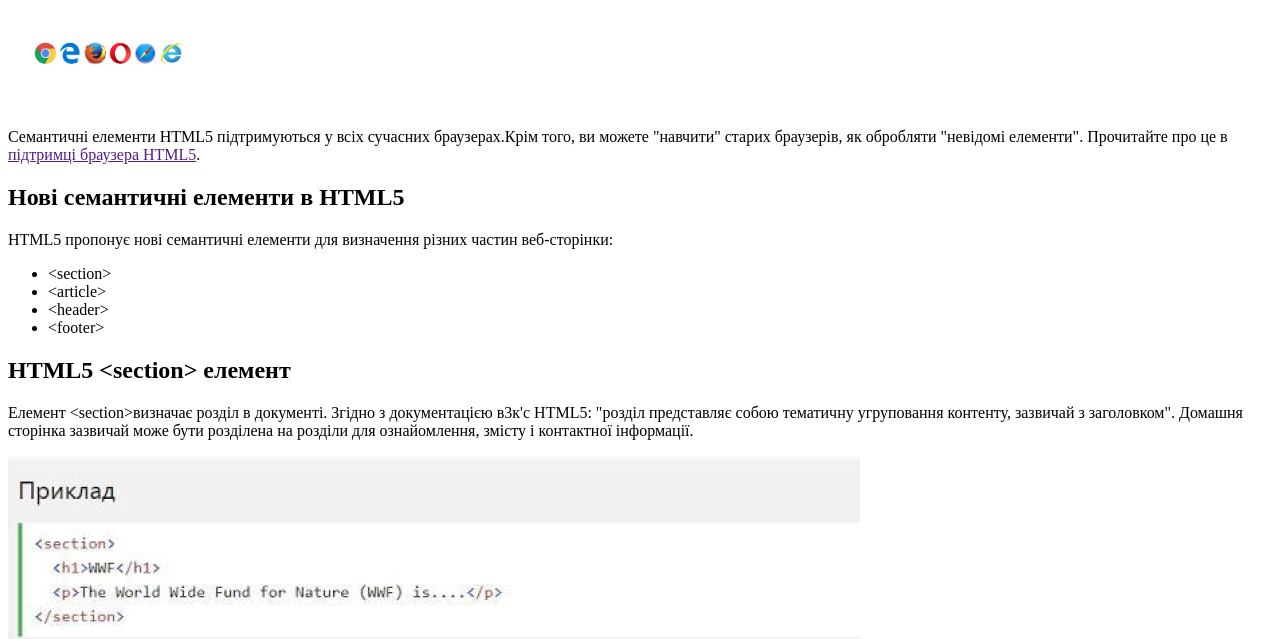
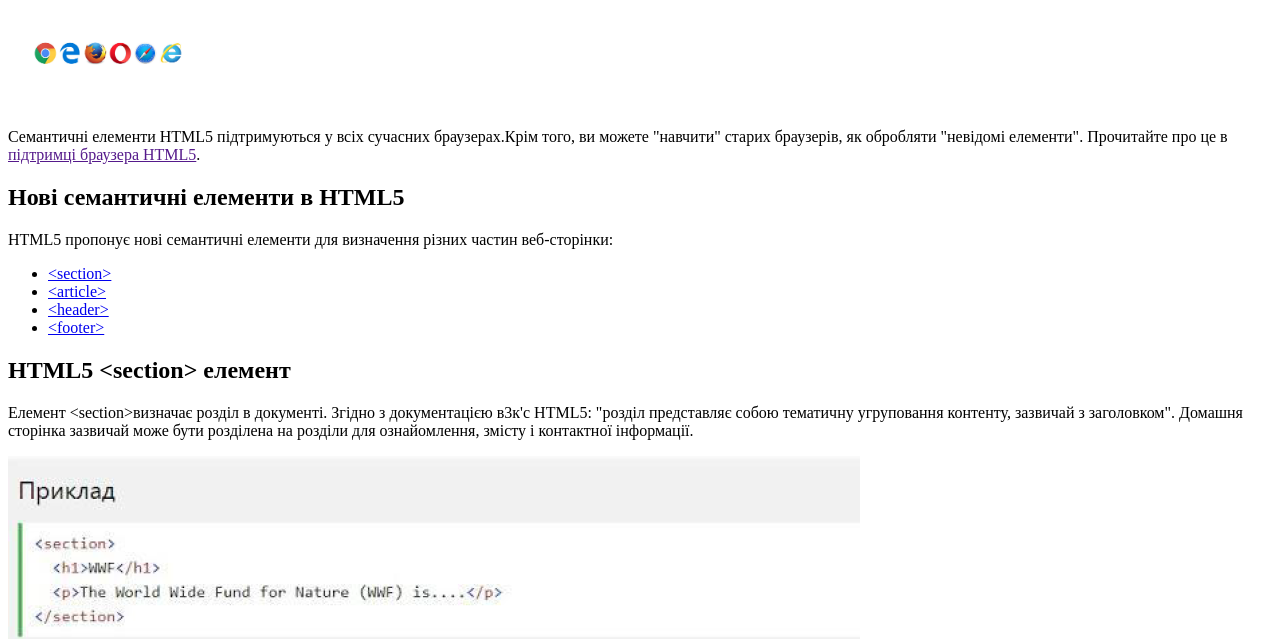
Before and after one commit to catharkriss/hw_html-tags, a plain HTML site: page index.html in a window 1280 px wide. Shown: the part 184-823 px from the top of the page. Drawn offline with Linux system fonts and the light colour scheme.

Commit message:
add changes to content

```diff
--- a/index.html
+++ b/index.html
@@ -31,16 +31,16 @@
         HTML5 пропонує нові семантичні елементи для визначення різних частин
         веб-сторінки:
         <ul>
-        <li>&#x3C;section&#x3E;</li>
-        <li>&#x3C;article&#x3E;</li>
-        <li>&#x3C;header&#x3E;</li>
-        <li>&#x3C;footer&#x3E;</li>
+        <li><a href="#section">&#x3C;section&#x3E;</a></li>
+        <li><a href="#article">&#x3C;article&#x3E;</a></li>
+        <li><a href="#header">&#x3C;header&#x3E;</a></li>
+        <li><a href="#footer">&#x3C;footer&#x3E;</a></li>
         </ul>
       </p>
     </section>
 
     <section>
-      <h2>HTML5 &#x3C;section&#x3E; елемент</h2>
+      <h2 id="section">HTML5 &#x3C;section&#x3E; елемент</h2>
         <p>
           Елемент &#x3C;section&#x3E;визначає розділ в документі. Згідно з документацією в3к'c HTML5:
           "розділ представляє собою тематичну угруповання контенту, зазвичай з заголовком". Домашня сторінка
@@ -51,7 +51,7 @@
     </section>
 
     <section>
-      <h2>HTML5 &#x3C;article&#x3E; елемент </h2>
+      <h2 id="article">HTML5 &#x3C;article&#x3E; елемент </h2>
         <p>
           Елемент &#x3C;article&#x3E;визначає незалежний, автономний вміст.
           Стаття повинна мати сенс самостійно, i вона повинна мати можливість
@@ -67,7 +67,7 @@
     </section>
 
     <section>
-      <h2>HTML5 &#x3C;header&#x3E; елемент</h2>
+      <h2 id="header">HTML5 &#x3C;header&#x3E; елемент</h2>
         <p>
           Елемент &#x3C;header&#x3E;задає заголовок для документа aбо розділу. Елемент &#x3C;header&#x3E;повинен використовуватися в якості контейнера для
           вступного змісту. В одному документі може бути кілька елементів &#x3C;header&#x3E;.
@@ -77,7 +77,7 @@
     </section>
 
     <section>
-      <h2>HTML5 &#x3C;footer&#x3E; елемент</h2>
+      <h2 id="footer">HTML5 &#x3C;footer&#x3E; елемент</h2>
         <p>
           Елемент &#x3C;footer&#x3E;вказує нижній колонтитул для документа або розділу.
           Нижній колонтитул зазвичай містить автора документа, інформацію про
@@ -86,6 +86,21 @@
         </p>
         <img src="images/Знімок екрана 2024-05-29 204844.png" alt="example">
     </section>
+
+    <section>
+      <h3>Про сучасні тренди front-end розробки детальніше у відео нижче:</h3>
+        <iframe width="560" height="315" src="https://www.youtube.com/embed/dEBVe8Ij7JU?si=Efxze6fv-d5al4jP"
+        title="YouTube video player" frameborder="0" allow="accelerometer; autoplay; clipboard-write; encrypted-media;
+         gyroscope; picture-in-picture; web-share" referrerpolicy="strict-origin-when-cross-origin" allowfullscreen></iframe>
+    </section>
+
+    <section>
+      <h3>Дізнатися більше про авторку блога:</h3>
+      <iframe src="https://catharkriss.github.io/homework_course/"
+        width="100%" height="500" frameborder="0"
+        allowfullscreen sandbox>
+      </iframe>
+    </section>
   </main>
 </body>
 </html>
```
